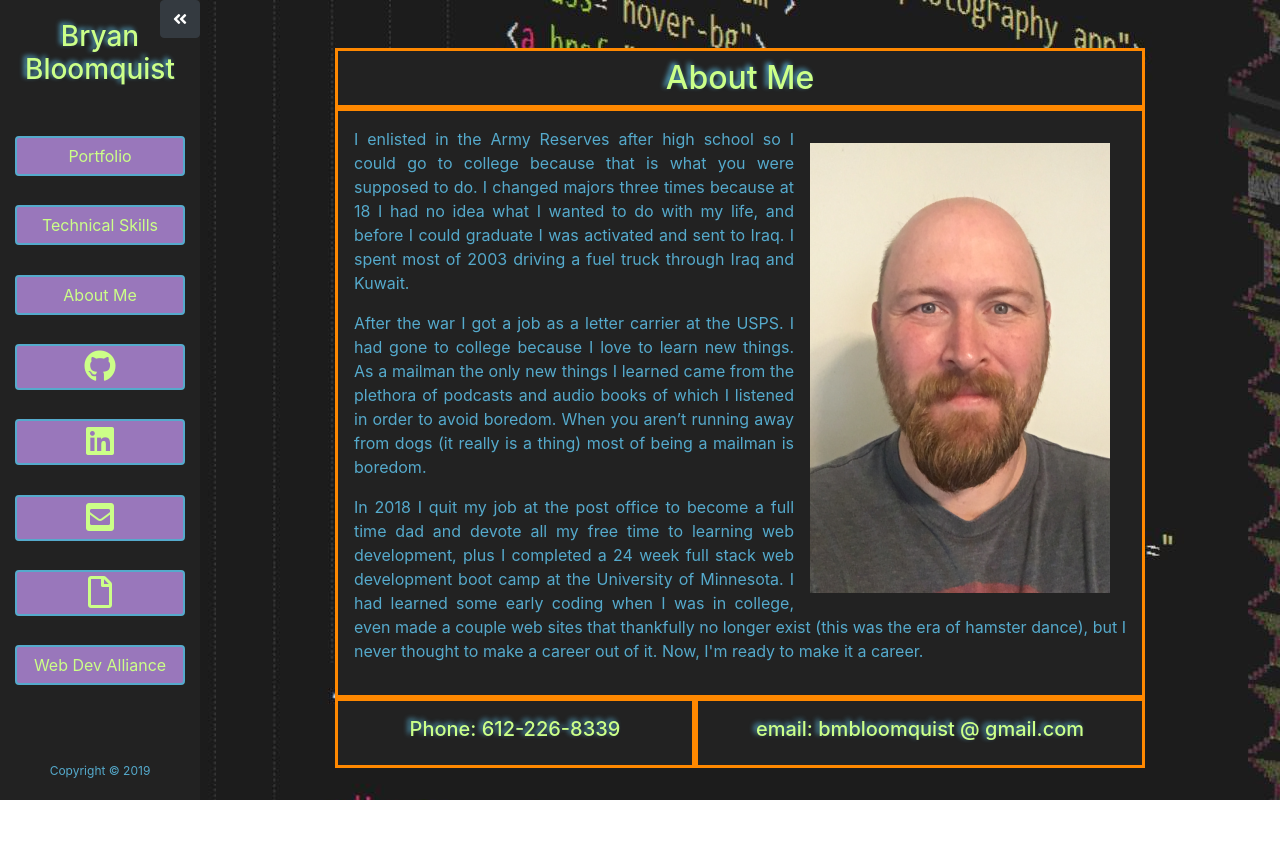
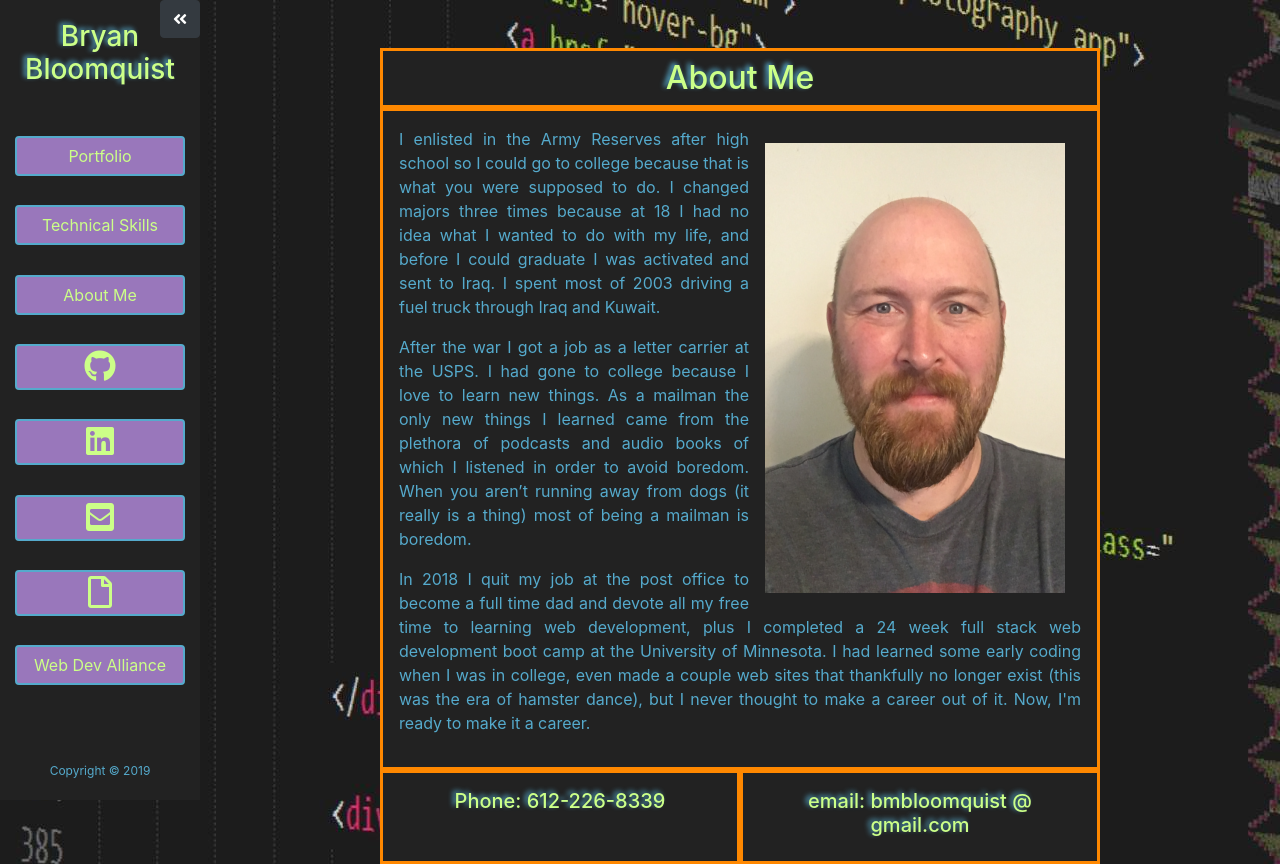
Before and after one commit to bryanbloomquist/react-portfolio, a React (Create React App) app: page /aboutme in a window 1280 px wide. Before the commit the page ends 800 px from the top, so only its background shows below. Built offline with nearby package versions, Linux system fonts and the light colour scheme.

Commit message:
some work

```diff
--- a/src/App.js
+++ b/src/App.js
@@ -10,11 +10,11 @@ import AllApps from "./components/allapps";
 import "./styles.scss";
 
 class App extends Component {
-  constructor( props ) {
-    super( props );
-    this.navControl.bind( this );
+  constructor( props, context ) {
+    super( props, context );
+    this.navControl = this.navControl.bind( this );
+    this.state = { condition: true };
   }
-  state = { condition: true }
   navControl = () => this.setState({ condition: !this.state.condition })
   render() {
     return (
--- a/src/components/aboutme/index.js
+++ b/src/components/aboutme/index.js
@@ -4,14 +4,15 @@ import { Container, Row, Col } from "react-bootstrap";
 const AboutMe = ( props ) => {
   console.log( props.condition );
   return (
-    <Container className = { props.condition ? "page mt-5" : "page.active mt-5" }>
+    <Container className = { props.condition ? "page mt-5" : "page fullPage mt-5" }>
+    {/* <Container className = "page mt-5"> */}
       <Row className = "justify-content-center">
-        <Col xs = { 12 } sm = { 9 } className = "header">
+        <Col xs = { 12 } sm = { 8 } className = "header">
           <h2 className = "engraved pt-2 text-center">About Me</h2>
         </Col>
       </Row>
       <Row className = "justify-content-center">
-        <Col xs = { 12 } sm = { 9 } className = "header aboutMe p-3">
+        <Col xs = { 12 } sm = { 8 } className = "header aboutMe p-3">
           <img className = "float-right bioPic p-3 img-fluid" src = "assets/images/biopic.png" alt = "bryan bloomquist" />
           <p>
             I enlisted in the Army Reserves after high school so I could go to college because that is what you were supposed to do.  I changed majors three times because at 18 I had no idea what I wanted to do with my life, and before I could graduate I was activated and sent to Iraq.  I spent most of 2003 driving a fuel truck through Iraq and Kuwait.
@@ -28,7 +29,7 @@ const AboutMe = ( props ) => {
         <Col xs = { 12 } sm = { 4 } className = "header contactInfo engraved p-3">
           <h5>Phone: <a href = "tel:1-612-226-8339">612-226-8339</a></h5>
         </Col>
-        <Col xs = { 12 } sm = { 5 } className = "header contactInfo engraved p-3">
+        <Col xs = { 12 } sm = { 4 } className = "header contactInfo engraved p-3">
           <h5>email: <a href = "mailto:bmbloomquist@gmail.com" title = "Email" target = "_top">bmbloomquist @ gmail.com</a></h5>
         </Col>
       </Row>
--- a/src/components/techskills/index.js
+++ b/src/components/techskills/index.js
@@ -3,17 +3,17 @@ import { Container, Row, Col } from "react-bootstrap";
 import TechSkillsJSON from "../../json/techskills.json";
 import SkillCard from "./skillcard";
 
-const TechSkills = ( ) => {
+const TechSkills = ( props ) => {
   const [ skills ] = useState( TechSkillsJSON );
   return (
     <Container className = "mt-5">
       <Row className = "justify-content-center">
-        <Col xs = { 12 } sm = { 9 } className = "header">
+        <Col xs = { 12 } sm = { 8 } className = "header">
           <h2 className = "engraved pt-2 pl-3 text-center">Technical Skills</h2>
         </Col>
       </Row>
       <Row className = "justify-content-center">
-        <Col xs = { 12 } sm = { 9 } className = "techSkills">
+        <Col xs = { 12 } sm = { 8 } className = "techSkills">
           { skills.map(( skill ) => (
             <SkillCard
               key = { skill.id }
--- a/src/components/webdevall/index.js
+++ b/src/components/webdevall/index.js
@@ -3,7 +3,7 @@ import { Container, Row, Col } from "react-bootstrap";
 import WebDevJSON from "../../json/webdev.json";
 import MemberCard from "./membercard";
 
-const WebDevAll = () => {
+const WebDevAll = ( props ) => {
   const [ members ] = useState( WebDevJSON );
   return (
     <Container className = "mt-5">
--- a/src/styles.scss
+++ b/src/styles.scss
@@ -9,7 +9,7 @@ $navWidth: 200px;
 $orange: #ff8800;
 $purple: #9977bb;
 $red: #bb4466;
-$transition: all 0.3s;
+$transition: all 0.5s;
 $white: #ffffff;
 $yellow: #ffff00;
 
@@ -54,16 +54,15 @@ a {
 }
 
 .page {
-  max-width: calc( 100% - 200px );
+  max-width: calc( 100% - #{ $navWidth });
   transition: $transition;
   position: absolute;
   top: 0;
-  left: $navWidth;
+  right: 0;
 }
 
-.page.active {
+.fullPage {
   max-width: 100%;
-  transition: $transition;
 }
 
 /* NAVBAR */
```
